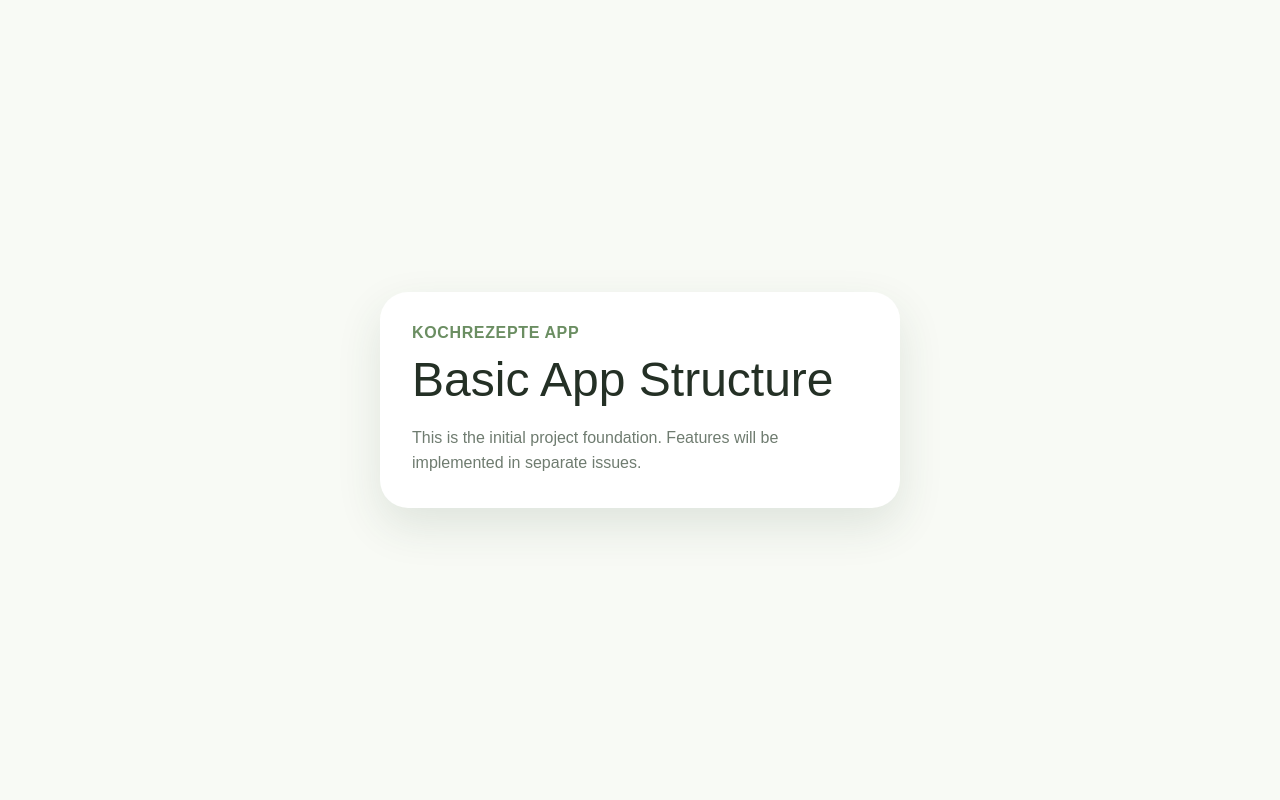
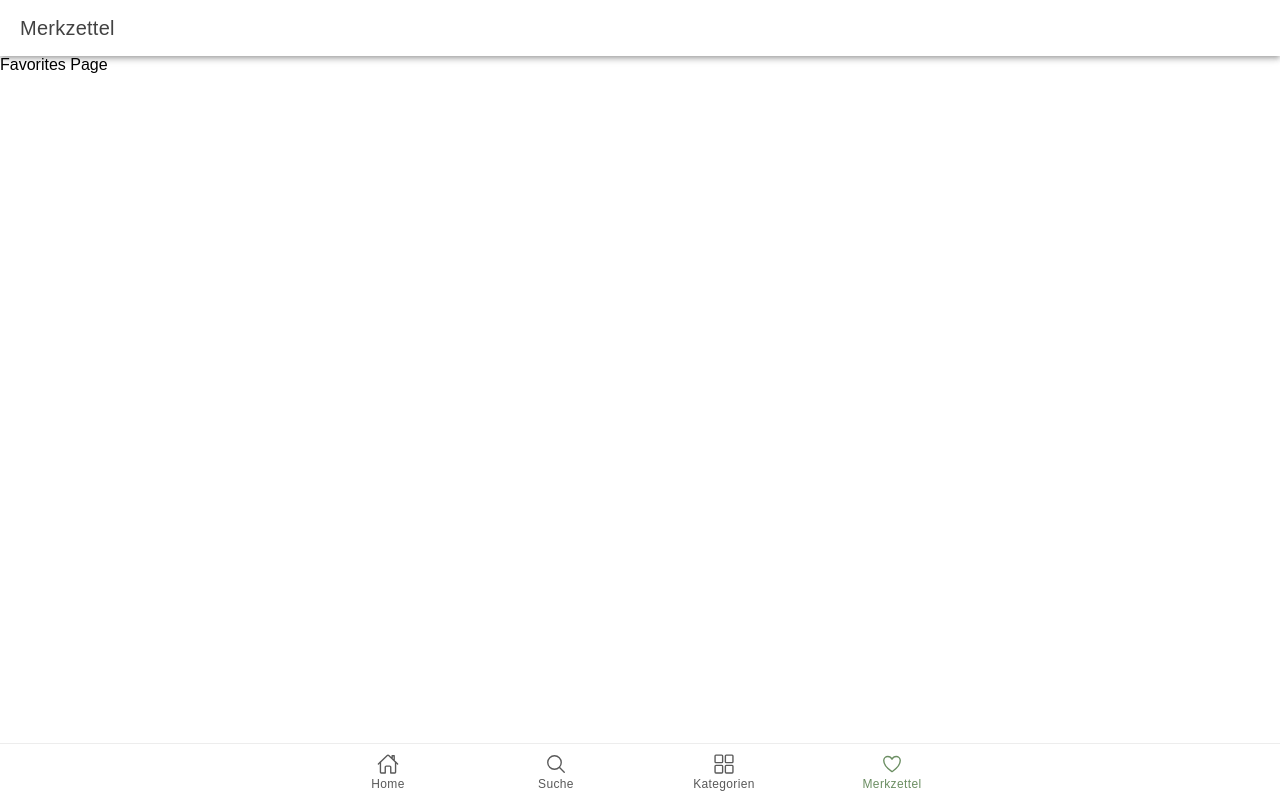
Before and after one commit to mhdbadr/kochrezepte_app, a React (Vite) app: page /favorites in a window 1280 px wide. Built offline with nearby package versions, Linux system fonts and the light colour scheme.

Commit message:
feat: add tab navigation and placeholder pages

```diff
--- a/src/App.tsx
+++ b/src/App.tsx
@@ -1,16 +1,70 @@
-import { IonApp, IonContent, IonPage, setupIonicReact } from '@ionic/react';
+import {
+    IonApp,
+    IonIcon,
+    IonLabel,
+    IonRouterOutlet,
+    IonTabBar,
+    IonTabButton,
+    IonTabs,
+    setupIonicReact,
+} from '@ionic/react';
+
+import { IonReactRouter } from '@ionic/react-router';
+import { Redirect, Route } from 'react-router-dom';
+
+import {
+    homeOutline,
+    searchOutline,
+    gridOutline,
+    heartOutline,
+} from 'ionicons/icons';
+
 import HomePage from './pages/HomePage';
+import SearchPage from './pages/SearchPage';
+import CategoriesPage from './pages/CategoriesPage';
+import FavoritesPage from './pages/FavoritesPage';
 
 setupIonicReact();
 
 export default function App() {
-  return (
-    <IonApp>
-      <IonPage>
-        <IonContent fullscreen>
-          <HomePage />
-        </IonContent>
-      </IonPage>
-    </IonApp>
-  );
+    return (
+        <IonApp>
+            <IonReactRouter>
+                <IonTabs>
+                    <IonRouterOutlet>
+                        <Route exact path="/home" component={HomePage} />
+                        <Route exact path="/search" component={SearchPage} />
+                        <Route exact path="/categories" component={CategoriesPage} />
+                        <Route exact path="/favorites" component={FavoritesPage} />
+
+                        <Route exact path="/">
+                            <Redirect to="/home" />
+                        </Route>
+                    </IonRouterOutlet>
+
+                    <IonTabBar slot="bottom">
+                        <IonTabButton tab="home" href="/home">
+                            <IonIcon icon={homeOutline} />
+                            <IonLabel>Home</IonLabel>
+                        </IonTabButton>
+
+                        <IonTabButton tab="search" href="/search">
+                            <IonIcon icon={searchOutline} />
+                            <IonLabel>Suche</IonLabel>
+                        </IonTabButton>
+
+                        <IonTabButton tab="categories" href="/categories">
+                            <IonIcon icon={gridOutline} />
+                            <IonLabel>Kategorien</IonLabel>
+                        </IonTabButton>
+
+                        <IonTabButton tab="favorites" href="/favorites">
+                            <IonIcon icon={heartOutline} />
+                            <IonLabel>Merkzettel</IonLabel>
+                        </IonTabButton>
+                    </IonTabBar>
+                </IonTabs>
+            </IonReactRouter>
+        </IonApp>
+    );
 }
--- /dev/null
+++ b/src/pages/CategoriesPage.tsx
@@ -0,0 +1,25 @@
+import {
+    IonPage,
+    IonHeader,
+    IonToolbar,
+    IonTitle,
+    IonContent
+} from '@ionic/react';
+
+const CategoriesPage: React.FC = () => {
+    return (
+        <IonPage>
+            <IonHeader>
+                <IonToolbar>
+                    <IonTitle>Kategorien</IonTitle>
+                </IonToolbar>
+            </IonHeader>
+
+            <IonContent classNam    e="ion-padding">
+                CategoriesPage
+            </IonContent>
+        </IonPage>
+    );
+};
+
+export default CategoriesPage;
--- /dev/null
+++ b/src/pages/FavoritesPage.tsx
@@ -0,0 +1,25 @@
+import {
+    IonPage,
+    IonHeader,
+    IonToolbar,
+    IonTitle,
+    IonContent
+} from '@ionic/react';
+
+const FavoritesPage: React.FC = () => {
+    return (
+        <IonPage>
+            <IonHeader>
+                <IonToolbar>
+                    <IonTitle>Merkzettel</IonTitle>
+                </IonToolbar>
+            </IonHeader>
+
+            <IonContent className="ion-padding">
+                Favorites Page
+            </IonContent>
+        </IonPage>
+    );
+};
+
+export default FavoritesPage;
--- a/src/pages/HomePage.tsx
+++ b/src/pages/HomePage.tsx
@@ -1,7 +1,23 @@
+import {
+    IonContent,
+    IonHeader,
+    IonPage,
+    IonTitle,
+    IonToolbar,
+} from '@ionic/react';
+
 import './HomePage.css';
 
 export default function HomePage() {
     return (
+        <IonPage>
+            <IonHeader>
+                <IonToolbar>
+                    <IonTitle>Kochrezepte</IonTitle>
+                </IonToolbar>
+            </IonHeader>
+
+            <IonContent fullscreen>
                 <main className="home-page">
                     <section className="home-card">
                         <p className="home-label">Kochrezepte App</p>
@@ -11,5 +27,7 @@ export default function HomePage() {
                         </p>
                     </section>
                 </main>
+            </IonContent>
+        </IonPage>
     );
 }
--- /dev/null
+++ b/src/pages/SearchPage.tsx
@@ -0,0 +1,25 @@
+import {
+    IonPage,
+    IonHeader,
+    IonToolbar,
+    IonTitle,
+    IonContent
+} from '@ionic/react';
+
+const SearchPage: React.FC = () => {
+    return (
+        <IonPage>
+            <IonHeader>
+                <IonToolbar>
+                    <IonTitle>Suche</IonTitle>
+                </IonToolbar>
+            </IonHeader>
+
+            <IonContent className="ion-padding">
+                Search Page
+            </IonContent>
+        </IonPage>
+    );
+};
+
+export default SearchPage;
```
Also changed, not shown: 1 other file (tests, documents, lock files or other folders). Lines whose indentation alone changed are shown as unchanged.
